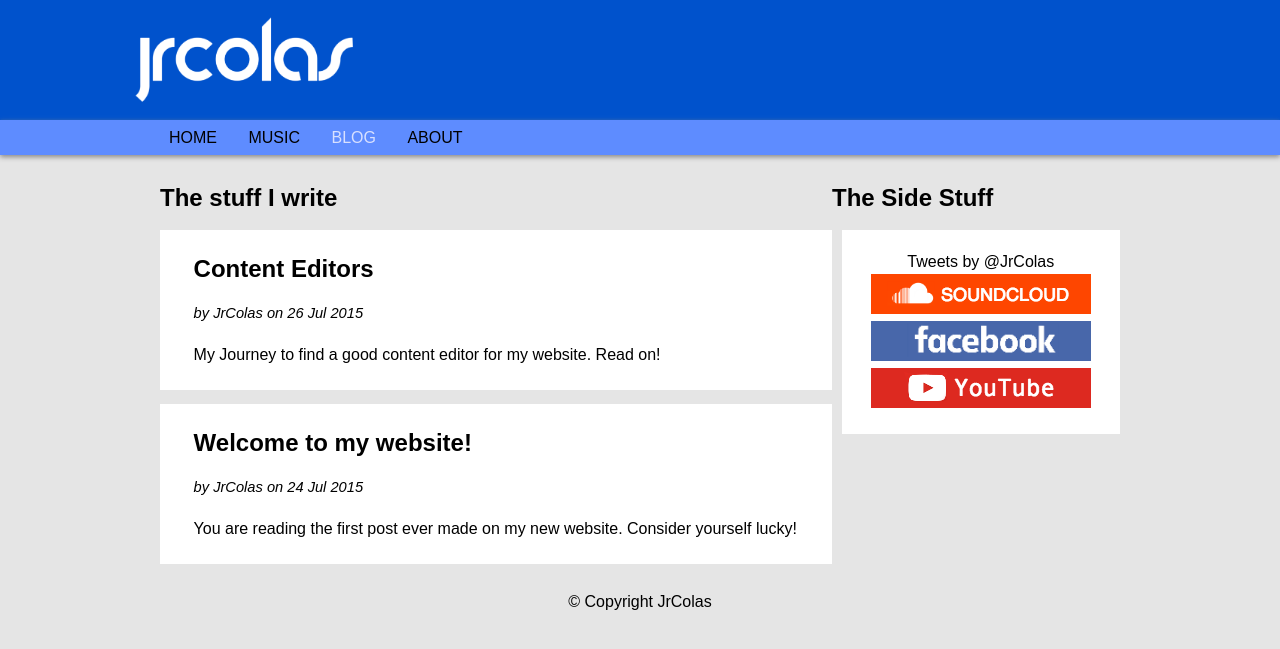
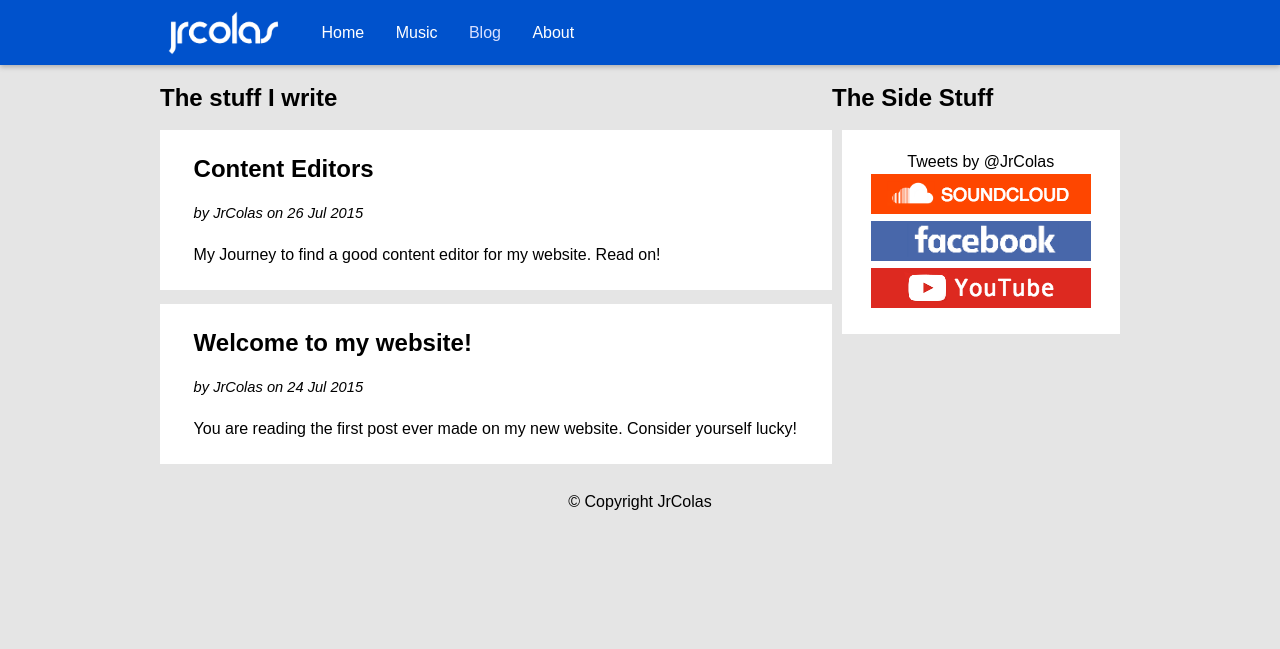
Before and after one commit to jrcolas/jekyll-site, a Jekyll site: the page built from blog.html, in a window 1280 px wide. Shown: the top 649 px of the page. Built offline with Jekyll 4.4.1, drawn with Linux system fonts in a browser that asks for light colours; nearby versions of some CDN libraries; Markdown is read by kramdown in place of the engine named in the settings; comment, search, counter and statistics services are not loaded.

Commit message:
V3 Update: Desktop Navigation Changes

```diff
--- a/_includes/nav.html
+++ b/_includes/nav.html
@@ -1,11 +1,13 @@
 <!-- Navigation -->
+<div class="staticNav"></div>
 <header class="mainHeader">
-    <img src="{{ site.url }}/images/logo.png">
+
 
     <nav>
+	    <img src="{{ site.url }}/images/logo.png">
         <ul>
             <li>
-        <a href="{{site.url}}/index.html" class="{% if page.url == '/index.html' %}active{% endif %}">HOME</a>
+        <a href="{{site.url}}/index.html" class="{% if page.url == '/index.html' %}active{% endif %}">Home</a>
       </li>
             {% assign pages_list = {site.pages|sort:'order'} %}
             {% assign group = 'navigation' %}
--- a/about.html
+++ b/about.html
@@ -2,7 +2,7 @@
 layout: default
 title: "About"
 group: "navigation"
-navigationName: "ABOUT"
+navigationName: "About"
 order: 4
 ---
 
--- a/blog.html
+++ b/blog.html
@@ -2,7 +2,7 @@
 layout: default
 title: "Blog"
 group: "navigation"
-navigationName: "BLOG"
+navigationName: "Blog"
 order: 3
 ---
 
--- a/css/style.css
+++ b/css/style.css
@@ -24,34 +24,39 @@ a:hover {
 	margin: 0 auto;
 }
 
-.mainHeader img {
-	height: 100px;
-	width: auto;
-	margin: 10px 10%;
-	vertical-align: middle;
-}
-
 .mainHeader {
 	position: fixed;
 	top: 0;
+	left: auto;
+	float: left;
+	padding-bottom: 20px;
 	z-index: 9999;
-    padding-bottom: 25px;
-    left: 0;
 	width: 100%;
-    height: 120px;
-    background-color: #0052cc;
+	height: 45px;
+	/*background-color: #0052cc /* #5e8cff; */
 }
 
-.mainHeader nav {
+.mainHeader nav img {
+	height: 50px;
+	width: auto;
+	margin: 8px auto 10px;
+	padding-left: 5px;
+	clear: both;
+	vertical-align: middle;
 	float: left;
+}
+
+.staticNav {
+	position: fixed;
 	top: 0;
+	left: 0;
+	float: left;
 	padding-bottom: 20px;
-  left: 0;
 	z-index: 9999;
 	width: 100%;
-  height: 15px;
-  background-color: #5e8cff;
-  box-shadow: 0px 2px 5px  #888888;
+	height: 45px;
+	background-color: #0052cc; /* #5e8cff; */
+	box-shadow: 0px 2px 5px #adadad;
 }
 
 .mainHeader nav select {
@@ -61,7 +66,7 @@ a:hover {
 .mainHeader nav ul {
 	float: left;
 	list-style: none;
-	margin: 9px 10%;
+	margin: 24px 0;
 }
 
 .mainHeader nav ul li {
@@ -76,10 +81,13 @@ a:hover {
 	color: #ffffff;
 }
 
-.mainHeader nav ul li a:hover{
+.mainHeader nav ul li a:link, a:visited {
 	color: white;
 }
 
+.mainHeader nav ul li a:hover {
+	color: #d8e0ff;
+}
 
 .active {
 	color: #d8e0ff !important;
@@ -88,7 +96,7 @@ a:hover {
 
 
 .mainContent, .mainSidebar {
-	margin-top: 165px;
+	margin-top: 65px;
 	line-height: 25px;
 }
 
@@ -110,6 +118,8 @@ a:hover {
 	margin-top: 2%;
 
 }
+
+
 
 .topContent header a:hover, .bottomContent header a:hover {
 	color: #508dff;
--- a/index.html
+++ b/index.html
@@ -1,7 +1,7 @@
 ---
 layout: default
 title: "Welcome!"
-navigationName: "HOME"
+navigationName: "Home"
 order: 1
 ---
 
--- a/music.html
+++ b/music.html
@@ -2,7 +2,7 @@
 layout: default
 title: "Music"
 group: "navigation"
-navigationName: "MUSIC"
+navigationName: "Music"
 order: 2
 ---
 
```
Lines whose indentation alone changed are shown as unchanged.
